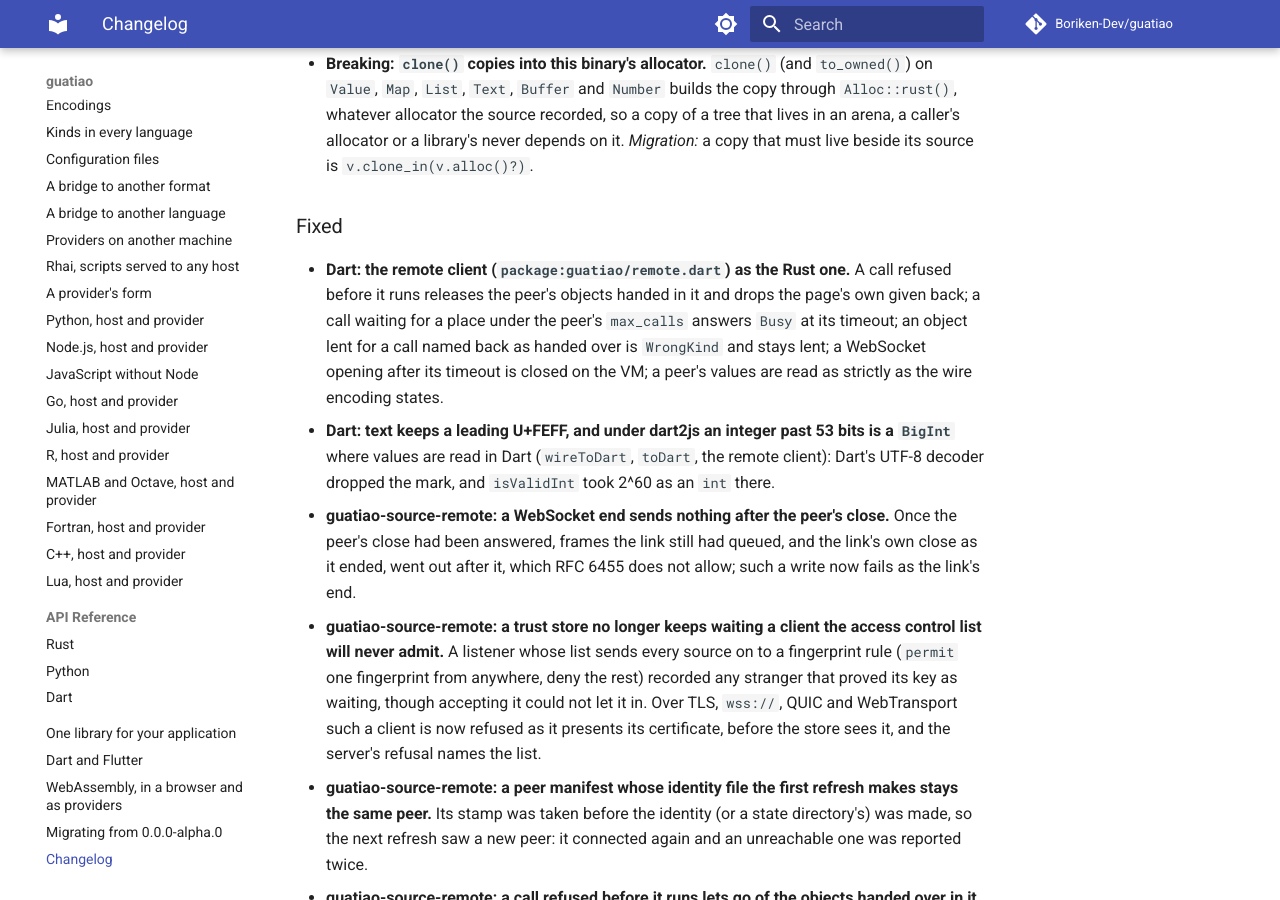
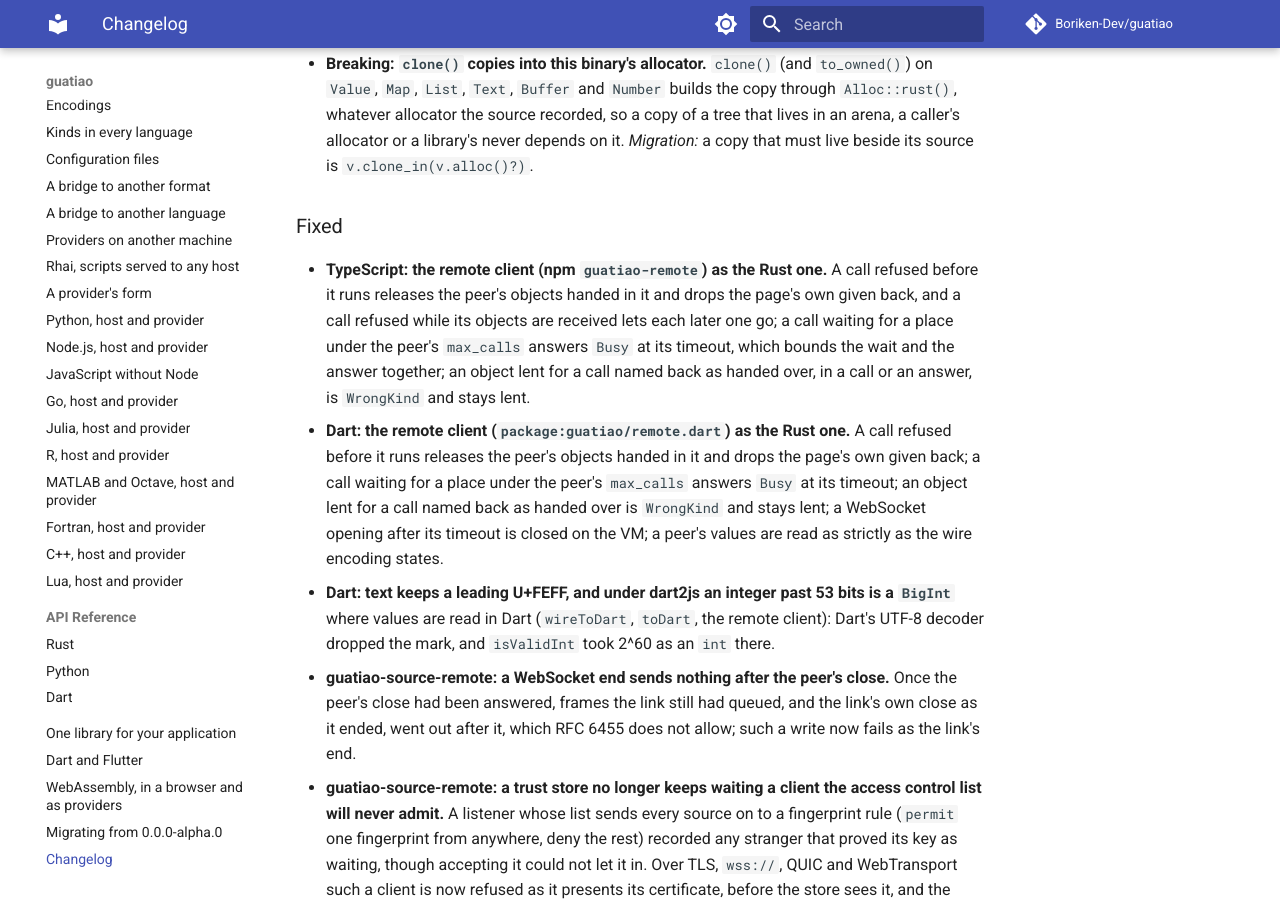
Before and after one commit to Boriken-Dev/guatiao, an MkDocs documentation site: the page built from docs/changelog.md, in a window 1280 px wide and 900 px high, scrolled down 31882 px. Built offline with MkDocs 1.6.1 and Material for MkDocs 9.7.7, drawn with Linux system fonts in a browser that asks for light colours; comment, search, counter and statistics services are not loaded.

Commit message:
docs: the TypeScript remote client's refusals and waits

```diff
--- a/CHANGELOG.md
+++ b/CHANGELOG.md
@@ -1549,6 +1549,13 @@ write now.
 
 ### Fixed
 
+- **TypeScript: the remote client (npm `guatiao-remote`) as the Rust
+  one.** A call refused before it runs releases the peer's objects handed
+  in it and drops the page's own given back, and a call refused while its
+  objects are received lets each later one go; a call waiting for a place
+  under the peer's `max_calls` answers `Busy` at its timeout, which bounds
+  the wait and the answer together; an object lent for a call named back
+  as handed over, in a call or an answer, is `WrongKind` and stays lent.
 - **Dart: the remote client (`package:guatiao/remote.dart`) as the Rust
   one.** A call refused before it runs releases the peer's objects handed
   in it and drops the page's own given back; a call waiting for a place
```
Also changed, not shown: bindings/node/guatiao-remote/AGENTS.md (+10 -2 lines).
